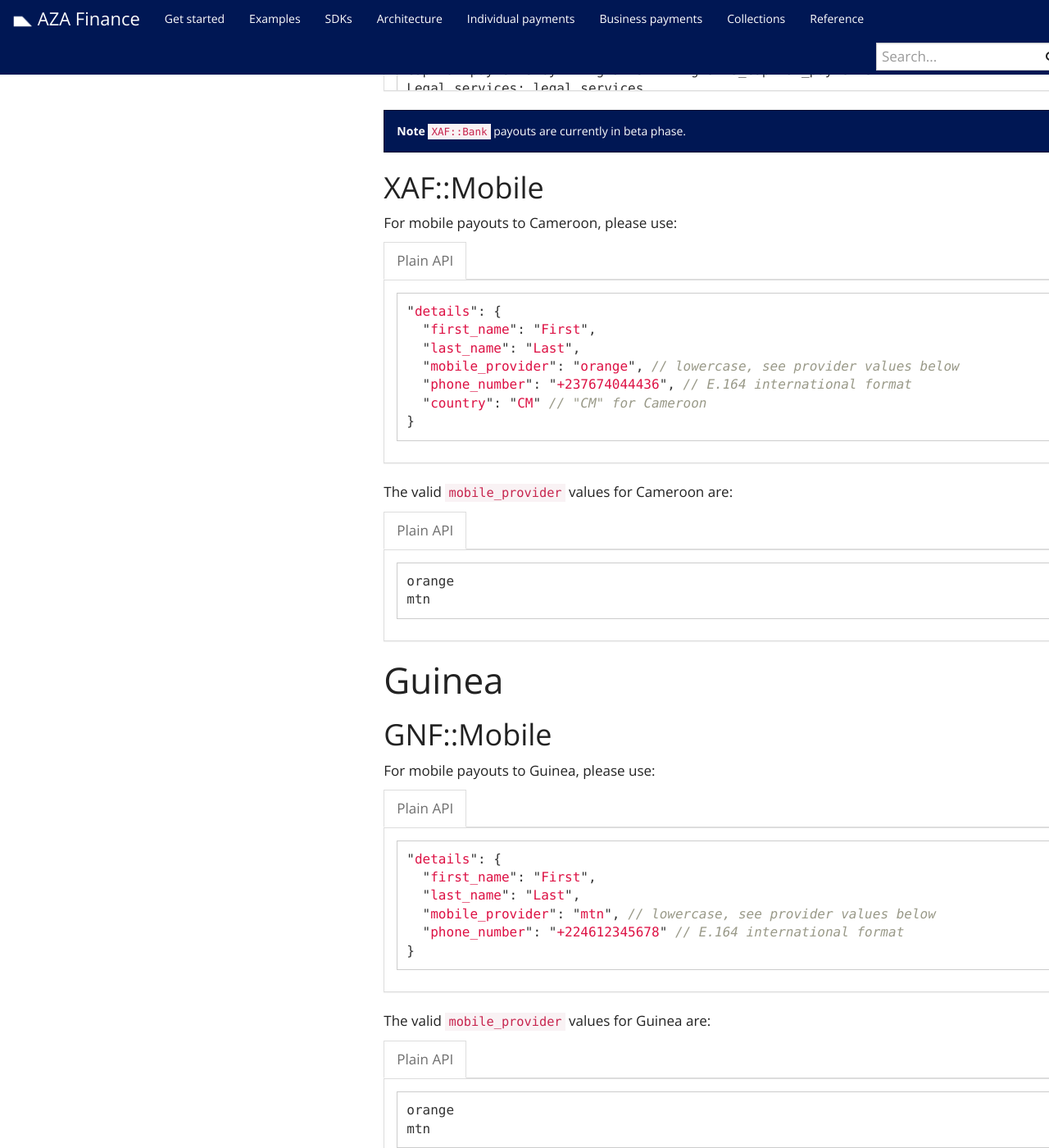
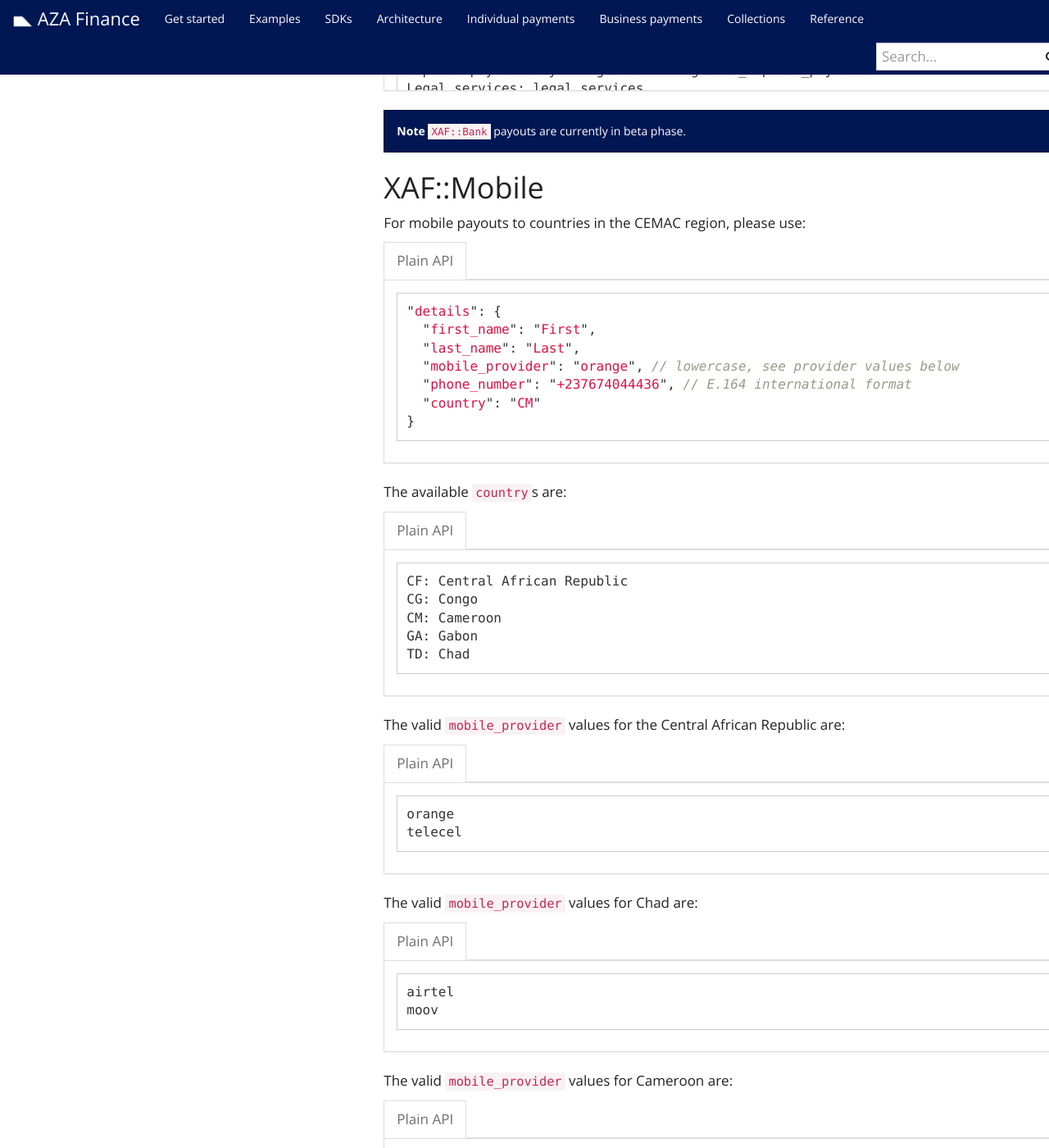
Before and after one commit to transferzero/api-documentation, a Jekyll site: the page built from _docs/individual-payments.md, in a window 1280 px wide and 1400 px high, scrolled down 17550 px. Shown: the whole window at 82% size. Built offline with Jekyll 4.4.1, drawn with Linux system fonts in a browser that asks for light colours; nearby versions of some CDN libraries; comment, search, counter and statistics services are not loaded; some of the changed text lies outside the part shown.

Commit message:
BTA-13678-add-support-for-additional-xaf-countries

````diff
--- a/_docs/individual-payments.md
+++ b/_docs/individual-payments.md
@@ -191,34 +191,7 @@ Please note that the fields above are generally considered optional for senders
 
 {% include corridors/xaf-bank.md recipient_type='individual' %}
 
-## XAF::Mobile
-
-For mobile payouts to Cameroon, please use:
-
-{% capture data-raw %}
-```javascript
-"details": {
-  "first_name": "First",
-  "last_name": "Last",
-  "mobile_provider": "orange", // lowercase, see provider values below
-  "phone_number": "+237674044436", // E.164 international format
-  "country": "CM" // "CM" for Cameroon
-}
-```
-{% endcapture %}
-
-{% include language-tabbar.html prefix="xaf-mobile-details" raw=data-raw %}
-
-The valid `mobile_provider` values for Cameroon are:
-
-{% capture data-raw %}
-```
-orange
-mtn
-```
-{% endcapture %}
-
-{% include language-tabbar.html prefix="xaf-mobile-providers" raw=data-raw %}
+{% include corridors/xaf-mobile.md %}
 
 # Guinea
 
--- /dev/null
+++ b/_includes/corridors/xaf-mobile.md
@@ -0,0 +1,90 @@
+## XAF::Mobile
+
+For mobile payouts to countries in the CEMAC region, please use:
+
+{% capture data-raw %}
+```javascript
+"details": {
+  "first_name": "First",
+  "last_name": "Last",
+  "mobile_provider": "orange", // lowercase, see provider values below
+  "phone_number": "+237674044436", // E.164 international format
+  "country": "CM"
+}
+```
+{% endcapture %}
+
+{% include language-tabbar.html prefix="xaf-mobile-details" raw=data-raw %}
+
+The available `country`s are:
+
+{% capture data-raw %}
+```
+CF: Central African Republic
+CG: Congo
+CM: Cameroon
+GA: Gabon
+TD: Chad
+```
+{% endcapture %}
+
+{% include language-tabbar.html prefix="xaf-mobile-details" raw=data-raw %}
+
+The valid `mobile_provider` values for the Central African Republic are:
+
+{% capture data-raw %}
+```
+orange
+telecel
+```
+{% endcapture %}
+
+{% include language-tabbar.html prefix="xaf-mobile-providers" raw=data-raw %}
+
+The valid `mobile_provider` values for Chad are:
+
+{% capture data-raw %}
+```
+airtel
+moov
+```
+{% endcapture %}
+
+{% include language-tabbar.html prefix="xaf-mobile-providers" raw=data-raw %}
+
+The valid `mobile_provider` values for Cameroon are:
+
+{% capture data-raw %}
+```
+orange
+mtn
+```
+{% endcapture %}
+
+{% include language-tabbar.html prefix="xaf-mobile-providers" raw=data-raw %}
+
+The valid `mobile_provider` values for Congo are:
+
+{% capture data-raw %}
+```
+airtel
+mtn
+```
+{% endcapture %}
+
+{% include language-tabbar.html prefix="xaf-mobile-providers" raw=data-raw %}
+
+The valid `mobile_provider` values for Gabon are:
+
+{% capture data-raw %}
+```
+airtel
+moov
+```
+{% endcapture %}
+
+{% include language-tabbar.html prefix="xaf-mobile-providers" raw=data-raw %}
+
+<div class="alert alert-warning" markdown="1">
+**Warning** `XAF::Mobile` payouts to **Central African Republic, Chad, Congo and Gabon** are currently in Beta phase.
+</div>
````
